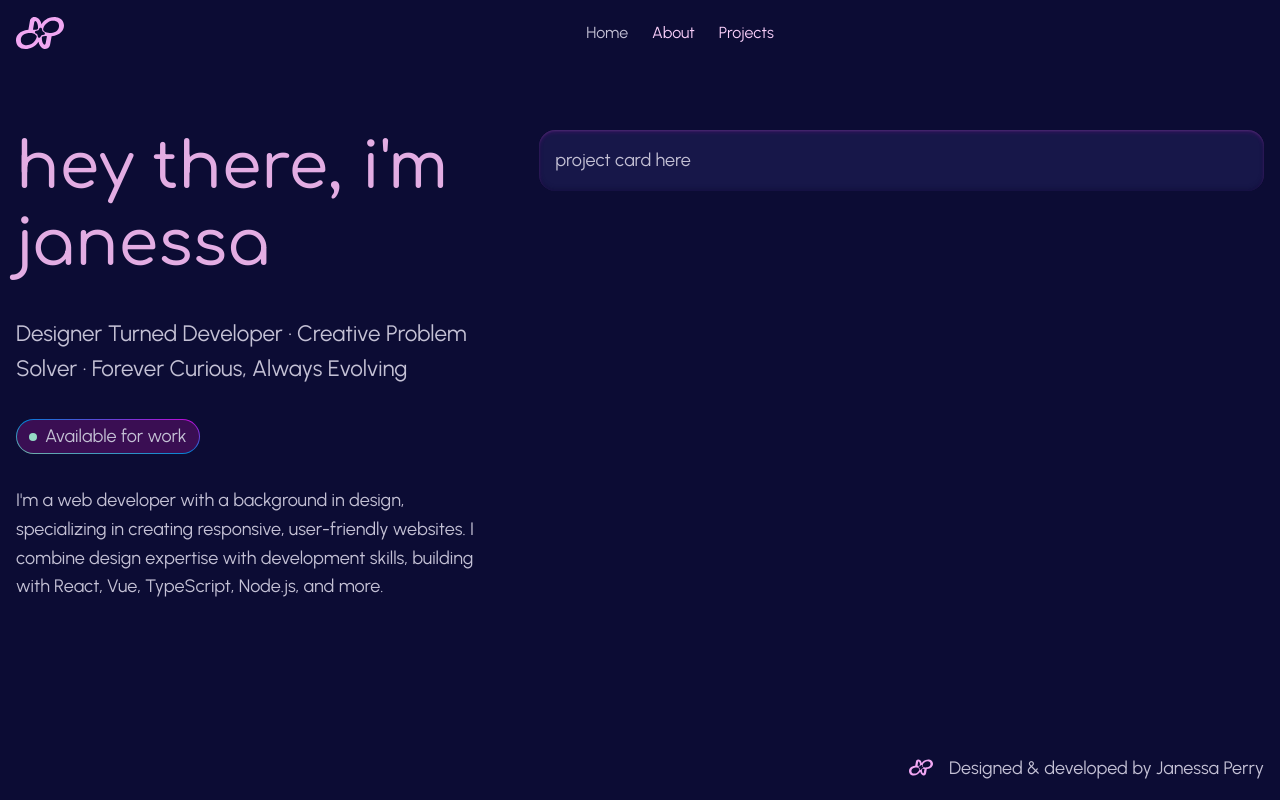
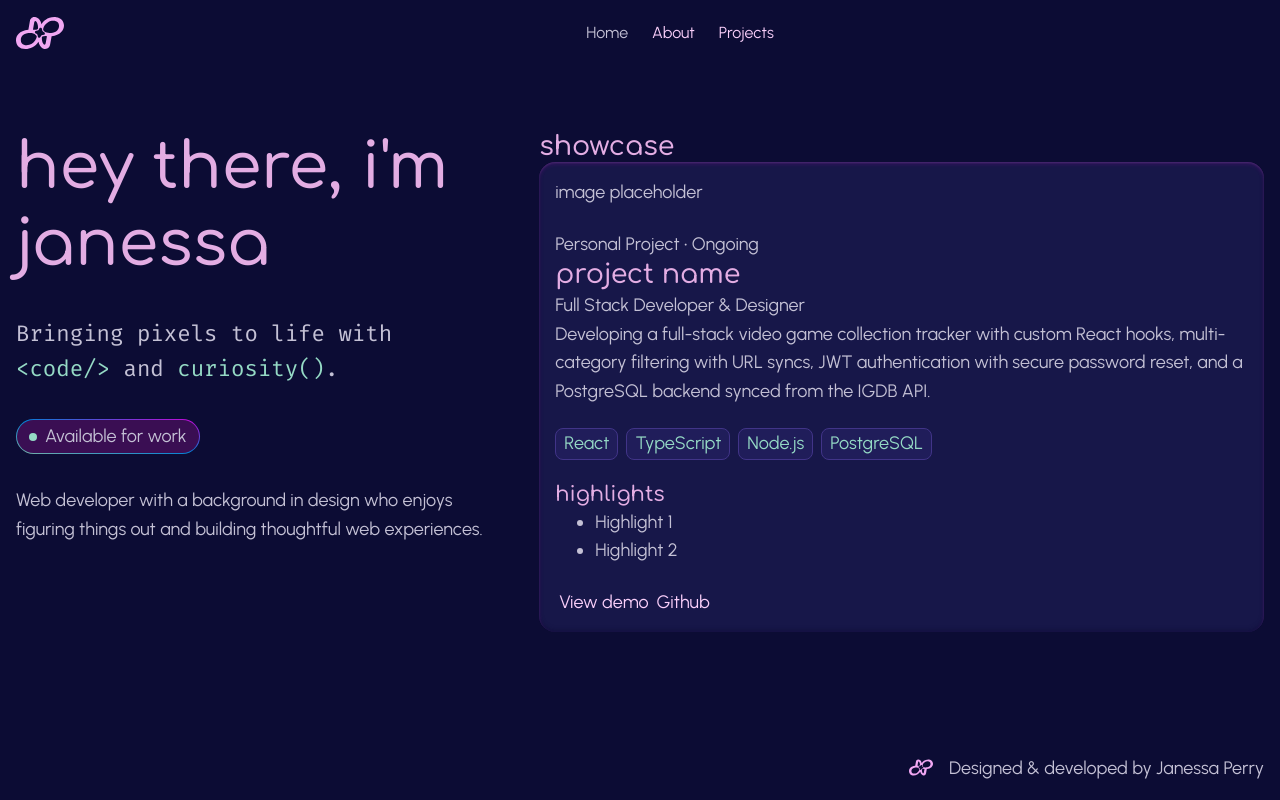
Before and after one commit to janessaperry/portfolio-vue, a Vue app: page / in a window 1280 px wide. Built offline with nearby package versions, Linux system fonts and the light colour scheme; some icons are missing.

Commit message:
update HomeView layout and styles; add project showcase section with new tech stack chips and highlights

```diff
--- a/src/App.vue
+++ b/src/App.vue
@@ -64,6 +64,7 @@ nav a:first-of-type {
 }
 
 main {
+  padding: 4rem 0;
   flex-grow: 1;
 }
 
--- a/src/views/HomeView.vue
+++ b/src/views/HomeView.vue
@@ -6,30 +6,65 @@ import TheWelcome from '../components/TheWelcome.vue'
   <section class="hero">
     <div class="intro">
       <h1>Hey there, I'm Janessa</h1>
-      <p class="tagline">Designer Turned Developer · Creative Problem Solver · Forever Curious, Always Evolving</p>
+      <p class="tagline">
+        Bringing pixels to life with <span class="accent">&lt;code/&gt;</span> and
+        <span class="accent">curiosity()</span>.
+      </p>
 
       <div class="work-status-container">
         <p class="work-status">Available for work</p>
       </div>
 
       <p>
-        I'm a web developer with a background in design, specializing in creating responsive,
-        user-friendly websites. I combine design expertise with development skills, building with
-        React, Vue, TypeScript, Node.js, and more.
+        Web developer with a background in design who enjoys figuring things out and building thoughtful web experiences.
       </p>
     </div>
 
     <div class="project-showcase">
-      <article class="project-card">project card here</article>
+      <h2>Showcase</h2>
+      <article class="project-card">
+        <div>image placeholder</div>
+
+        <div class="project-overview">
+          <p>Personal Project • Ongoing</p>
+          <h2>Project Name</h2>
+          <p>Full Stack Developer & Designer</p>
+
+          <p>
+            Developing a full-stack video game collection tracker with custom React hooks,
+            multi-category filtering with URL syncs, JWT authentication with secure password reset,
+            and a PostgreSQL backend synced from the IGDB API.
+          </p>
+        </div>
+
+        <ul class="tech-stack-chips">
+          <li class="chip">React</li>
+          <li class="chip">TypeScript</li>
+          <li class="chip">Node.js</li>
+          <li class="chip">PostgreSQL</li>
+        </ul>
+
+        <div class="project-highlights">
+          <h3>Highlights</h3>
+          <ul>
+            <li>Highlight 1</li>
+            <li>Highlight 2</li>
+          </ul>
+        </div>
+
+        <div class="card-actions">
+          <a href="#" target="_blank" class="button">View demo</a>
+          <a href="#" target="_blank" class="button">Github</a>
+        </div>
+      </article>
     </div>
   </section>
 
-<!--  <TheWelcome />-->
+  <!--  <TheWelcome />-->
 </template>
 
 <style scoped>
 .hero {
-  padding: 4rem 0;
   display: flex;
   flex-direction: column;
   gap: 2rem;
@@ -43,18 +78,23 @@ import TheWelcome from '../components/TheWelcome.vue'
   & > * + * {
     margin-top: 2rem;
   }
-
 }
 
 .tagline {
+  font-family: var(--jp-font-mono), monospace;
   font-size: var(--font-size-lg);
 }
 
-.work-status-container{
-  background: linear-gradient(to top right,
-  rgba(149, 218, 197, 0.8),
-  rgba(0, 157, 255, 0.8),
-  rgba(252, 0, 255, 0.8)
+.accent {
+  color: var(--color-text-accent);
+}
+
+.work-status-container {
+  background: linear-gradient(
+    to top right,
+    rgba(149, 218, 197, 0.8),
+    rgba(0, 157, 255, 0.8),
+    rgba(252, 0, 255, 0.8)
   );
   border-radius: 9999px;
   padding: 1px;
@@ -70,26 +110,49 @@ import TheWelcome from '../components/TheWelcome.vue'
   border-radius: 9999px;
 
   &::before {
-    content: "";
+    content: '';
     display: block;
     width: 8px;
     height: 8px;
-    background-color: #95DAC5;
+    background-color: #95dac5;
     border-radius: 9999px;
   }
 }
 
 .project-card {
+  & > * + * {
+    margin-top: 1.4rem;
+  }
+
   padding: 1rem;
   background-color: var(--color-surface-dark);
   border-radius: 1rem;
-  box-shadow: inset 0 1px 2px 0 var(--color-shadow-inset-light), inset 0 2px 4px 0 var(--color-shadow-inset), inset 0
-  -2px 4px 0 var(--color-shadow-inset-dark);
+  box-shadow:
+    inset 0 1px 2px 0 var(--color-shadow-inset-light),
+    inset 0 2px 4px 0 var(--color-shadow-inset),
+    inset 0 -2px 4px 0 var(--color-shadow-inset-dark);
+}
+
+.tech-stack-chips {
+  list-style: none;
+  padding-inline: 0;
+  display: flex;
+  gap: 0.5rem;
+}
+
+.chip {
+  padding: 0.25rem 0.5rem;
+  color: var(--color-text-accent);
+  line-height: 1.2;
+  background-color: var(--color-surface-dark-muted);
+  border: 1px solid var(--color-border);
+  border-radius: 8px;
 }
 
 @media (min-width: 1024px) {
   .hero {
     flex-direction: row;
+    align-items: flex-start;
     gap: 2.5rem;
   }
 
```
